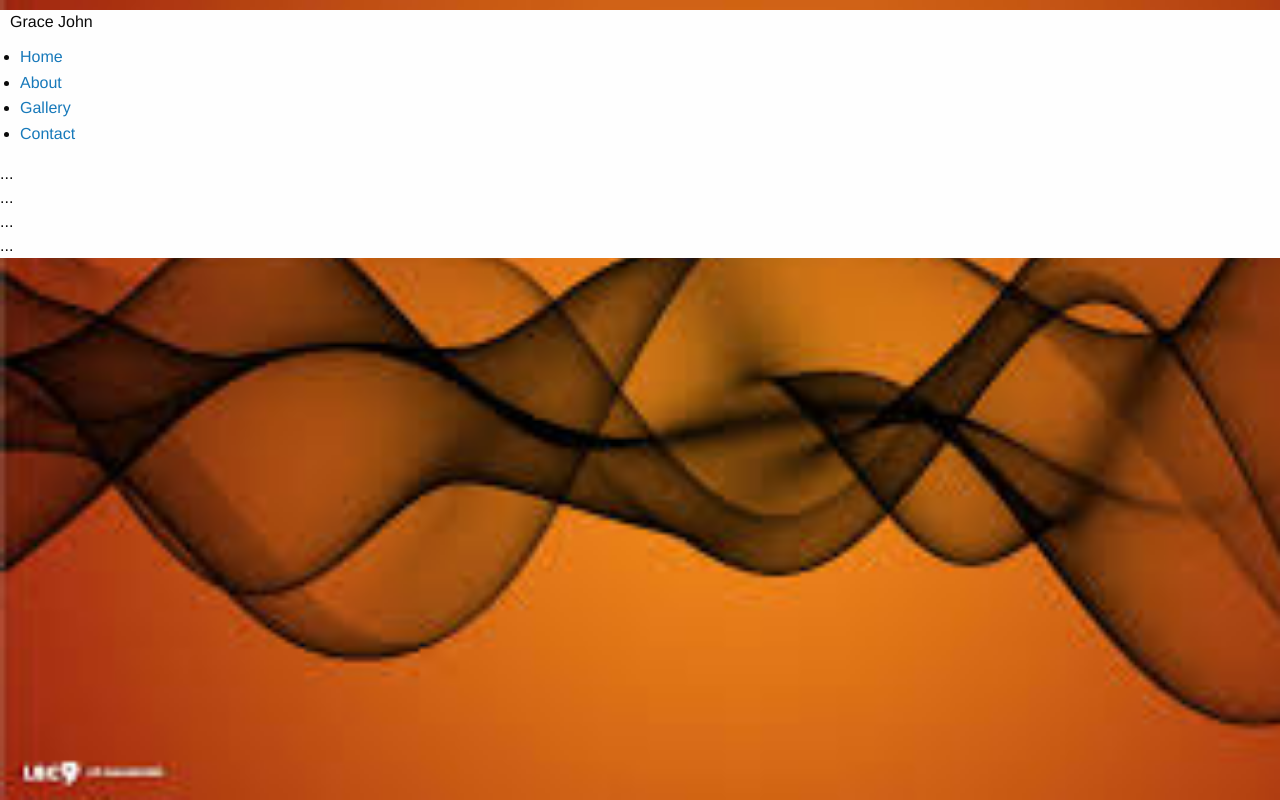
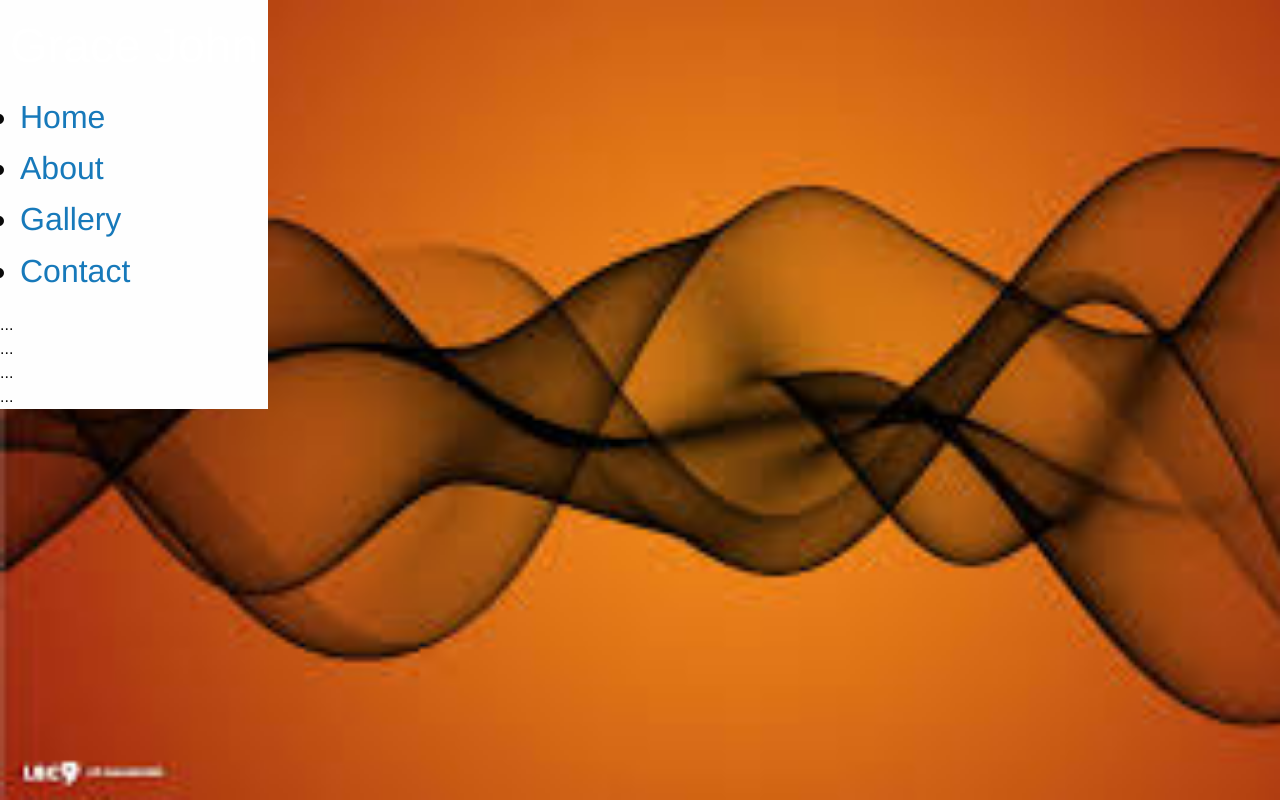
Before and after one commit to GraceJonn123/GJ, a website: page indexx.html in a window 1280 px wide. Drawn offline with nearby package versions, Linux system fonts and the light colour scheme.

Commit message:
changes in css and html

```diff
--- a/indexx.html
+++ b/indexx.html
@@ -27,12 +27,12 @@ a:hover {
 a:active {
     text-decoration: underline;
 }</style>
-                    <div class="row header" id="second">
+                    <div class="row header">
             <nav>
                 <ul>
-                    <li><a href="#home">Home</a></li>
-                    <li><a href="#about">About</a></li>
-                    <li><a href="#gallery">Gallery</a></li>
+                    <li><a href="indexx.html">Home</a></li>
+                    <li><a href="about.html">About</a></li>
+                    <li><a href="gallery.html">Gallery</a></li>
                     <li><a href="#contact">Contact</a></li>
                 </ul>
             </nav>
--- a/stylesheet/main.css
+++ b/stylesheet/main.css
@@ -49,15 +49,21 @@ table {
 }
 /*------------------------------------------------------------------------------home begins------------------------------------------------------------------------------------------------*/
 body{
-    background-image: url(pictures/orange1.jpg);
     background-repeat: no-repeat;
     background-size:contain;
     background-attachment:fixed;
-    color: white;
- }
+    display: inline-block;
+}
+nav{
+    font-size: 200%;
+    display: inline-block;
+}
 header{
     margin: 10px;
-    height: 55%;
+    height: 30%;
+    display: inline-table;
+    font-size: 300%;
+    color: white;
 }
 a:link {
     text-decoration: none;
```
Also changed, not shown: gallery.html (added).
